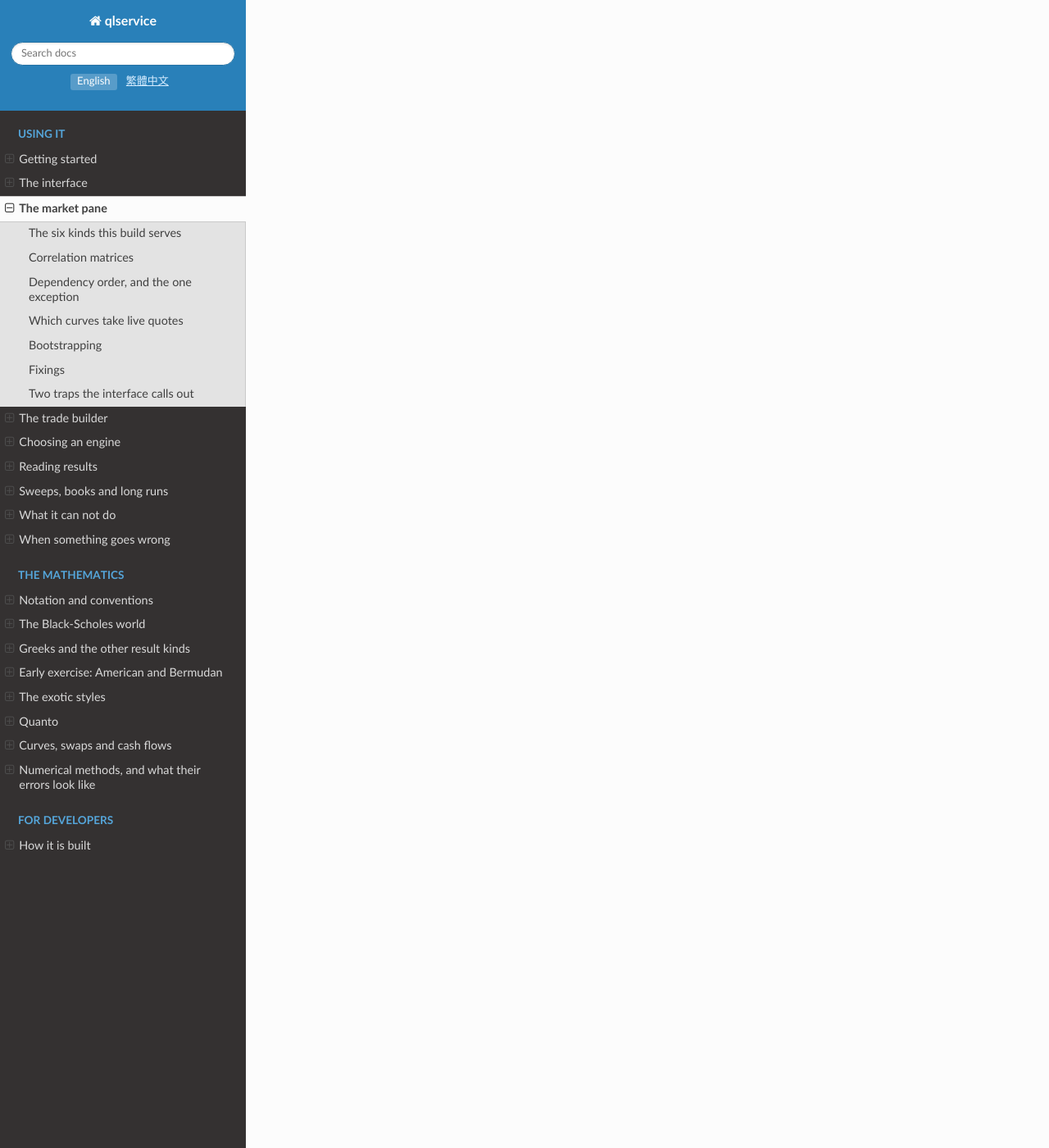
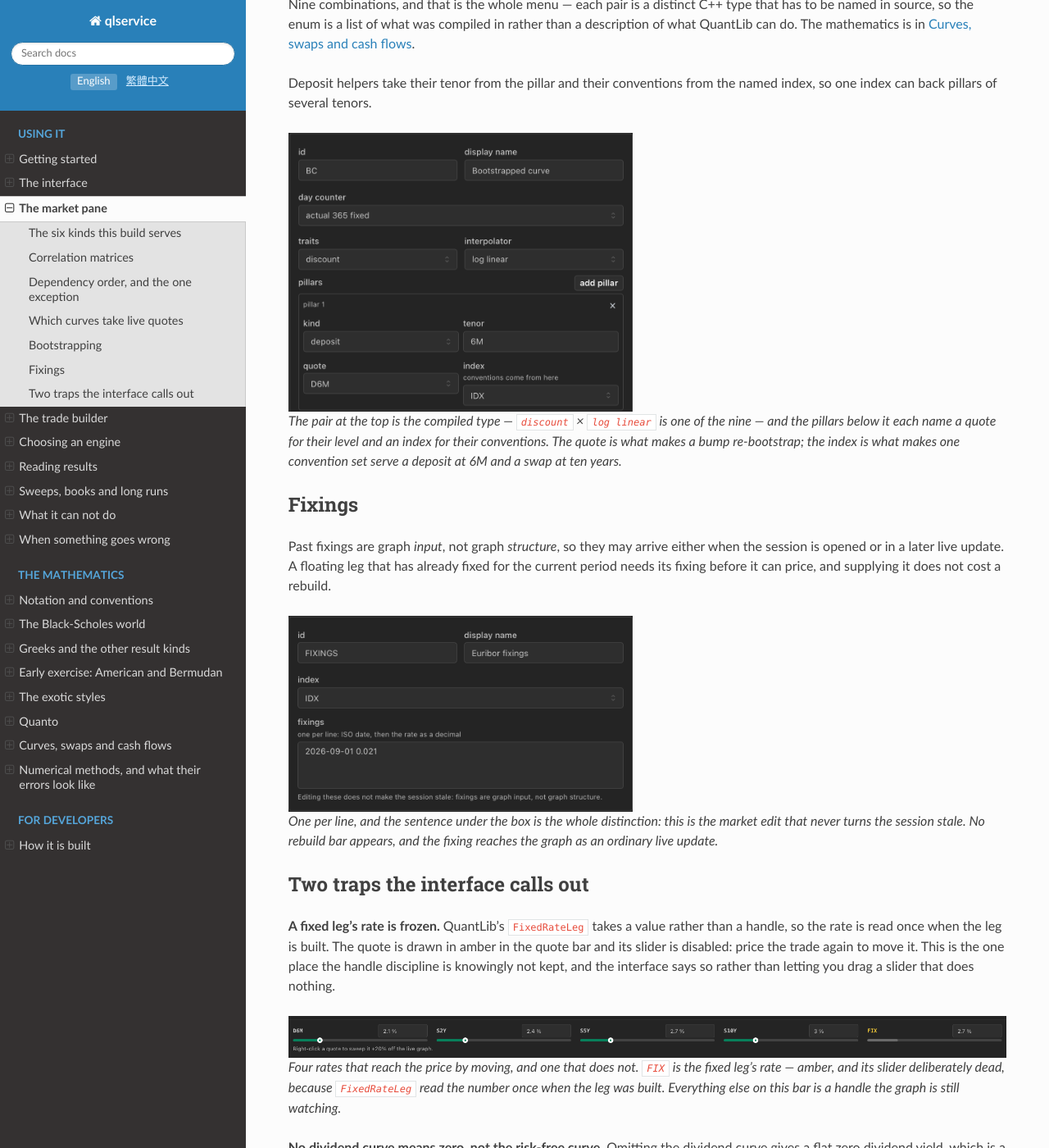
Before and after one commit to markccchiang/ql-frontend, a Sphinx documentation site: the page built from doc/market.md, in a window 1280 px wide and 1400 px high, scrolled down 3636 px. Shown: the whole window at 82% size. Built offline with Sphinx 7.4.7 and the Read the Docs theme 3.1.0, drawn with Linux system fonts in a browser that asks for light colours; some of the changed text lies outside the part shown.

Commit message:
Show the market pane, one screenshot per section
Six screenshots from the running app, each in the section that describes it:
the add menu, which is deliberately shorter than the table of kinds; the swap
example's market list, which is the dependency order the app sorts for you;
the flat curve's live-quote switch, which is the whole of the rule about which
curves take quotes; the bootstrap editor with its compiled traits pair and a
pillar naming a quote and an index; the fixings box with the sentence saying
this edit is never structural; and the quote bar with FIX amber and its slider
dead, which is the fixed-leg trap as the interface draws it.

Captions and alt text translated.

Co-Authored-By: Claude Opus 5 <noreply@anthropic.com>
Claude-Session: https://claude.ai/code/session_01MJtVZSjTSgWshw7miPwQ9g

````diff
--- a/doc/market.md
+++ b/doc/market.md
@@ -17,6 +17,16 @@ reprice a trade: the trade holds a *handle* to the quote, not a copy of it.
 | **correlation** | A square matrix over labelled assets, which a basket names | off-diagonals only |
 
 Default curves and inflation curves are in the schema and are not built.
+
+```{figure} images/market-add-menu.png
+:alt: The market pane with the add menu open, listing quote, flat yield curve, bootstrapped yield curve, constant volatility, index, fixings and correlation matrix. Behind it the pane lists the seven objects of the default workbook, each with its id and its kind.
+:width: 440px
+
+What the pane will make, which is a shorter list than the table above and
+deliberately so: the two curve shapes that can take a live quote, the one
+volatility that can, and nothing that exists only in the schema. Nothing this
+build would refuse can be created here by accident.
+```
 
 ## Correlation matrices
 
@@ -70,6 +80,16 @@ The **load swap example** button builds exactly this shape: a five-year
 fixed-against-Euribor-6M swap, an index, the curve bootstrapped from live
 pillars, and the fixings.
 
+```{figure} images/market-swap-list.png
+:alt: The market pane after loading the swap example: four rate quotes D6M, S2Y, S5Y and S10Y, the fixed-rate quote FIX, then IDX the index, BC the bootstrapped yield curve, and FIXINGS.
+:width: 420px
+
+The shape it builds, in the order it is sent. `IDX` goes out before `BC` and
+names it — the one edge allowed to point forwards — and `BC`'s pillars name
+`IDX` back for their conventions. Neither could be sent first without the
+other, which is why the app sorts the market instead of asking you to.
+```
+
 ## Which curves take live quotes
 
 This is the rule most worth internalising, because it decides which edits are
@@ -81,6 +101,16 @@ free:
 | `bootstrap` | **yes** — the helper quotes are live, so bumping a pillar re-bootstraps |
 | `zero` | no — nodes must be fixed numbers |
 | `discount` | no — nodes must be fixed numbers |
+
+```{figure} images/market-flat-curve.png
+:alt: The editor for RC, a flat yield curve: id, display name, day counter, then a rate row with a two-way switch reading live quote or fixed, set to live quote and naming R — Risk-free rate, then compounding and frequency.
+:width: 420px
+
+A flat curve, live. That switch is the whole of the rule: **live quote** names
+a quote id and every write to it reaches this curve; **fixed** takes a number
+that will not move again. An interpolated curve is offered no such switch,
+because there would be nothing honest to put behind it.
+```
 
 The two interpolated shapes refuse a quote id rather than accepting one and
 quietly never observing it: QuantLib's interpolated curves **copy** their nodes
@@ -108,12 +138,32 @@ is in {doc}`maths/rates`.
 Deposit helpers take their tenor from the pillar and their conventions from the
 named index, so one index can back pillars of several tenors.
 
+```{figure} images/market-bootstrap.png
+:alt: The editor for BC, a bootstrapped curve: day counter, traits set to discount, interpolator set to log linear, then pillar 1 with kind deposit, tenor 6M, quote D6M, and index IDX under the note that conventions come from here.
+:width: 420px
+
+The pair at the top is the compiled type — `discount` × `log linear` is one of
+the nine — and the pillars below it each name a quote for their level and an
+index for their conventions. The quote is what makes a bump re-bootstrap; the
+index is what makes one convention set serve a deposit at 6M and a swap at ten
+years.
+```
+
 ## Fixings
 
 Past fixings are graph *input*, not graph *structure*, so they may arrive
 either when the session is opened or in a later live update. A floating leg
 that has already fixed for the current period needs its fixing before it can
 price, and supplying it does not cost a rebuild.
+
+```{figure} images/market-fixings.png
+:alt: The fixings editor: id FIXINGS, display name Euribor fixings, the index the fixings belong to, and a box holding one fixing per line as an ISO date and a decimal rate, under a note that editing these does not make the session stale.
+:width: 420px
+
+One per line, and the sentence under the box is the whole distinction: this is
+the market edit that never turns the session stale. No rebuild bar appears, and
+the fixing reaches the graph as an ordinary live update.
+```
 
 ## Two traps the interface calls out
 
@@ -124,6 +174,16 @@ again to move it. This is the one place the handle discipline is knowingly not
 kept, and the interface says so rather than letting you drag a slider that does
 nothing.
 
+```{figure} images/market-fixed-rate.png
+:alt: The quote bar with a live session: D6M, S2Y, S5Y and S10Y each with a value and a green slider carrying a handle, and FIX at the right in amber with a grey slider that has no handle at all.
+:width: 100%
+
+Four rates that reach the price by moving, and one that does not. `FIX` is the
+fixed leg's rate — amber, and its slider deliberately dead, because
+`FixedRateLeg` read the number once when the leg was built. Everything else on
+this bar is a handle the graph is still watching.
+```
+
 **No dividend curve means zero, not the risk-free curve.** Omitting the
 dividend curve gives a flat zero dividend yield, which is a different price
 from the one you get by defaulting it to the risk-free curve. The underlying
````
Also changed, not shown: doc/images/market-add-menu.png (added), doc/images/market-bootstrap.png (added), doc/images/market-fixed-rate.png (added), doc/images/market-fixings.png (added), doc/images/market-flat-curve.png (added), doc/images/market-swap-list.png (added), 1 other file.
